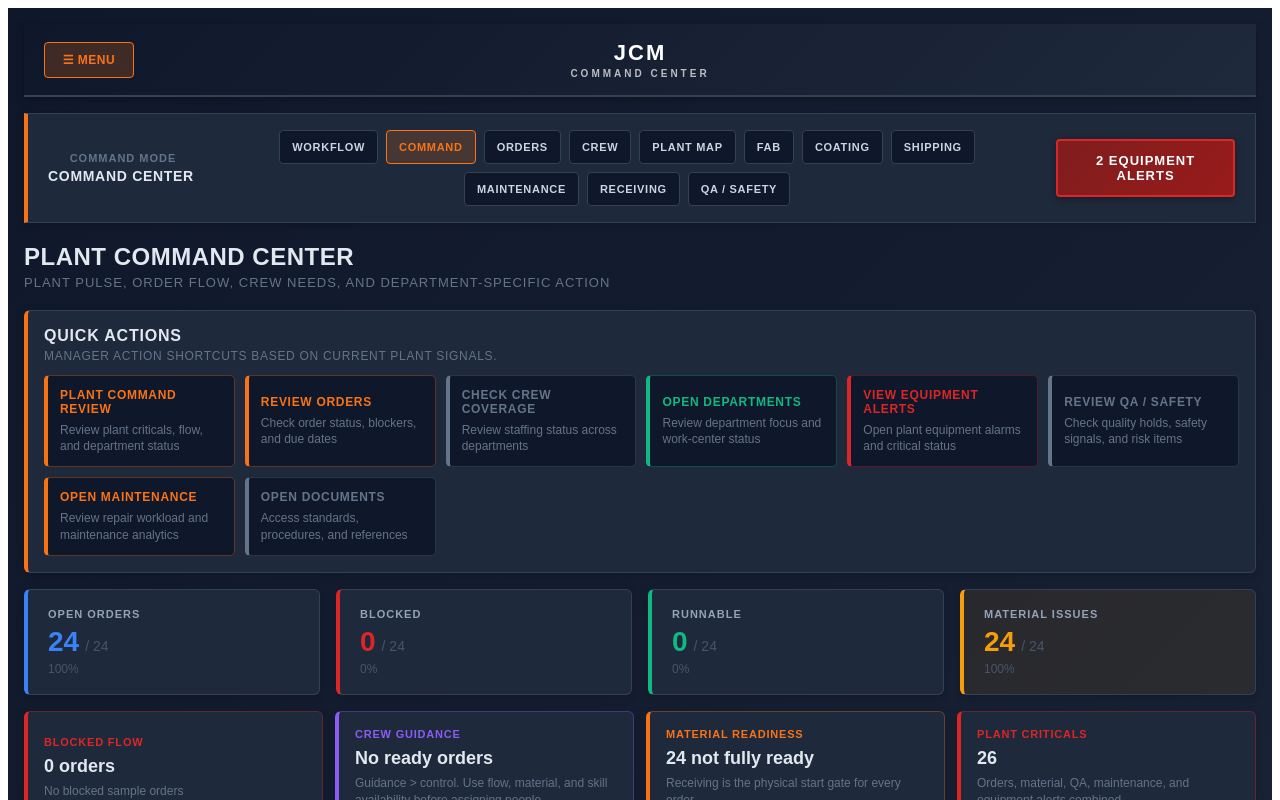
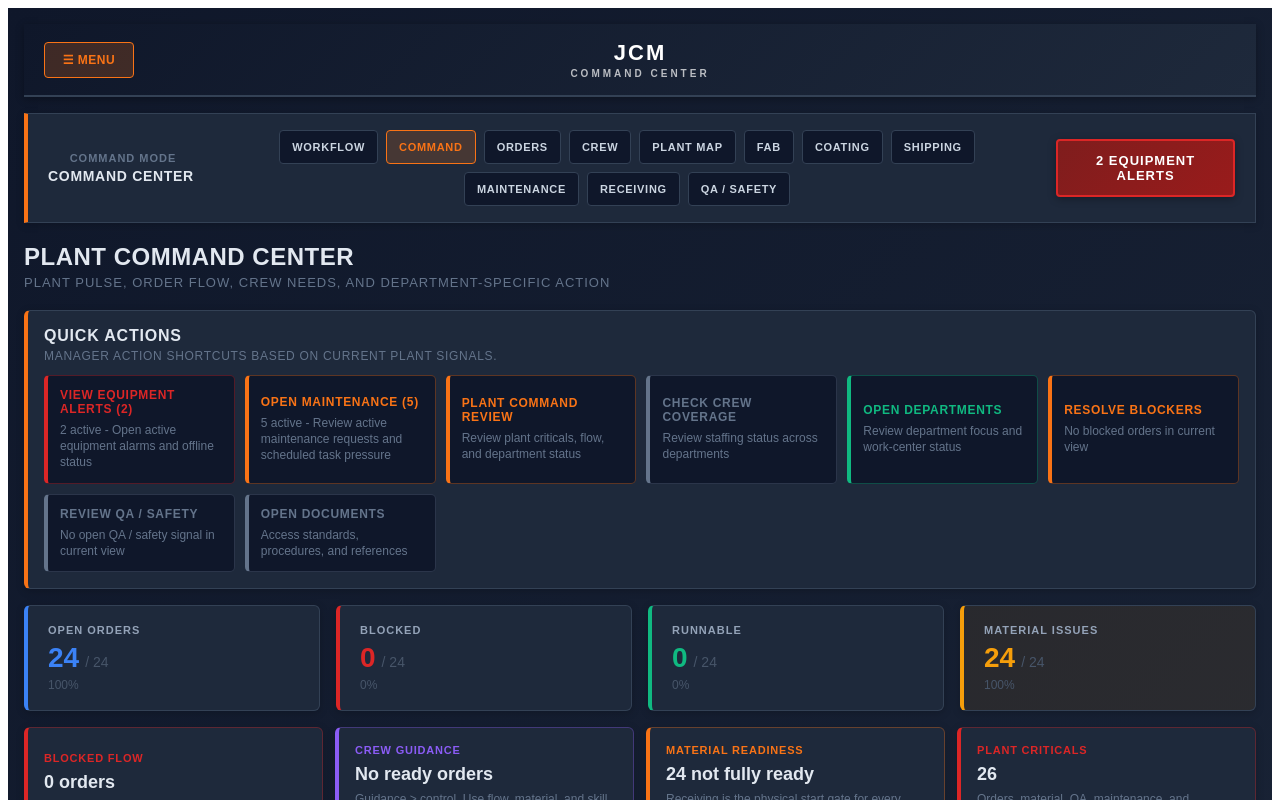
Before and after one commit to jcm-digital-coworker/JCM-Command-Center, a React (Vite) app: page / in a window 1280 px wide. Shown: the top 800 px of the page. Built offline with nearby package versions, Linux system fonts and the light colour scheme.

Commit message:
Make dashboard quick actions react to live problems

```diff
--- a/src/pages/DashboardPage.tsx
+++ b/src/pages/DashboardPage.tsx
@@ -29,6 +29,8 @@ type QuickAction = {
   detail: string;
   target: AppTab;
   tone: 'orange' | 'blue' | 'green' | 'red' | 'slate';
+  count?: number;
+  priority: number;
 };
 
 type QuickActionState = {
@@ -265,90 +267,160 @@ export default function DashboardPage({
 }
 
 function getQuickActionsForRole(roleView: RoleView, state: QuickActionState): QuickAction[] {
-  const alertTone = state.alertCount > 0 ? 'red' : 'green';
-  const maintenanceTone = state.activeTaskCount > 0 ? 'orange' : 'slate';
-  const qaTone = state.openRiskCount + state.qaHoldCount > 0 ? 'red' : 'slate';
-  const blockerTone = state.blockedOrderCount > 0 ? 'red' : 'orange';
-  const materialTone = state.materialIssueCount > 0 ? 'orange' : 'green';
+  const alertAction = createLiveAction(
+    'View Equipment Alerts',
+    'No active equipment alerts in current view',
+    'Open active equipment alarms and offline status',
+    'alerts',
+    state.alertCount,
+    'red',
+    'green',
+    5,
+  );
+  const maintenanceAction = createLiveAction(
+    'Open Maintenance',
+    'No active maintenance pressure in current view',
+    'Review active maintenance requests and scheduled task pressure',
+    'maintenance',
+    state.activeTaskCount,
+    'orange',
+    'slate',
+    4,
+  );
+  const qaAction = createLiveAction(
+    'Review QA / Safety',
+    'No open QA / safety signal in current view',
+    'Review quality holds, safety signals, and risk items',
+    'risk',
+    state.openRiskCount + state.qaHoldCount,
+    'red',
+    'slate',
+    5,
+  );
+  const blockerAction = createLiveAction(
+    'Resolve Blockers',
+    'No blocked orders in current view',
+    'Review blocked flow before assigning labor',
+    'orders',
+    state.blockedOrderCount,
+    'red',
+    'orange',
+    6,
+  );
+  const materialAction = createLiveAction(
+    'Resolve Material Issues',
+    'Material is clear in current view',
+    'Open receiving and material readiness issues',
+    'receiving',
+    state.materialIssueCount,
+    'orange',
+    'green',
+    5,
+  );
 
   if (roleView === 'Operator') {
-    return [
-      { label: 'View Work Queue', detail: 'Open assigned work and current station priorities', target: 'workflow', tone: 'orange' },
-      { label: 'Report Blocked Work', detail: 'Open workflow to review blocked orders and next action', target: 'workflow', tone: blockerTone },
-      { label: 'Request Material', detail: 'Open receiving and material readiness view', target: 'receiving', tone: materialTone },
-      { label: 'Call Maintenance', detail: 'Open maintenance requests and support status', target: 'maintenance', tone: maintenanceTone },
-      { label: 'Review QA / Safety', detail: 'Check quality holds and safety signals', target: 'risk', tone: qaTone },
-      { label: 'Open Documents', detail: 'Access procedures, standards, and references', target: 'documents', tone: 'slate' },
-    ];
+    return sortQuickActions([
+      { label: 'View Work Queue', detail: 'Open assigned work and current station priorities', target: 'workflow', tone: 'orange', priority: 3 },
+      { ...blockerAction, label: state.blockedOrderCount > 0 ? 'Report Blocked Work' : 'Review Blocker Status', target: 'workflow' },
+      { ...materialAction, label: state.materialIssueCount > 0 ? 'Request Material' : 'Check Material Status' },
+      { ...maintenanceAction, label: state.activeTaskCount > 0 ? 'Call Maintenance' : 'Maintenance Status' },
+      qaAction,
+      { label: 'Open Documents', detail: 'Access procedures, standards, and references', target: 'documents', tone: 'slate', priority: 1 },
+    ]);
   }
 
   if (roleView === 'Lead / Supervisor') {
-    return [
-      { label: 'Resolve Blockers', detail: 'Review blocked flow before assigning labor', target: 'orders', tone: blockerTone },
-      { label: 'Check Crew Coverage', detail: 'See available crew and coverage gaps', target: 'coverage', tone: 'orange' },
-      { label: 'Open Departments', detail: 'Review work-center focus and department status', target: 'plantMap', tone: 'green' },
-      { label: 'View Equipment Alerts', detail: 'Open active equipment alarms and status issues', target: 'alerts', tone: alertTone },
-      { label: 'Escalate Engineering', detail: 'Open orders for blueprint, routing, or release blockers', target: 'orders', tone: 'blue' },
-      { label: 'Open Maintenance', detail: 'Review requests and scheduled task pressure', target: 'maintenance', tone: maintenanceTone },
-    ];
+    return sortQuickActions([
+      blockerAction,
+      { label: 'Check Crew Coverage', detail: 'See available crew and coverage gaps', target: 'coverage', tone: state.blockedOrderCount > 0 ? 'orange' : 'slate', priority: 3 },
+      { label: 'Open Departments', detail: 'Review work-center focus and department status', target: 'plantMap', tone: 'green', priority: 2 },
+      alertAction,
+      { label: 'Escalate Engineering', detail: state.blockedOrderCount > 0 ? 'Check blueprint, routing, or release blockers' : 'Review engineering release status', target: 'orders', tone: 'blue', priority: state.blockedOrderCount > 0 ? 4 : 2 },
+      maintenanceAction,
+    ]);
   }
 
   if (roleView === 'Manager') {
-    return [
-      { label: 'Plant Command Review', detail: 'Review plant criticals, flow, and department status', target: 'dashboard', tone: 'orange' },
-      { label: 'Review Orders', detail: 'Check order status, blockers, and due dates', target: 'orders', tone: blockerTone },
-      { label: 'Check Crew Coverage', detail: 'Review staffing status across departments', target: 'coverage', tone: 'slate' },
-      { label: 'Open Departments', detail: 'Review department focus and work-center status', target: 'plantMap', tone: 'green' },
-      { label: 'View Equipment Alerts', detail: 'Open plant equipment alarms and critical status', target: 'alerts', tone: alertTone },
-      { label: 'Review QA / Safety', detail: 'Check quality holds, safety signals, and risk items', target: 'risk', tone: qaTone },
-      { label: 'Open Maintenance', detail: 'Review repair workload and maintenance analytics', target: 'maintenance', tone: maintenanceTone },
-      { label: 'Open Documents', detail: 'Access standards, procedures, and references', target: 'documents', tone: 'slate' },
-    ];
+    return sortQuickActions([
+      { label: 'Plant Command Review', detail: 'Review plant criticals, flow, and department status', target: 'dashboard', tone: state.blockedOrderCount + state.alertCount > 0 ? 'orange' : 'slate', priority: 2 },
+      blockerAction,
+      { label: 'Check Crew Coverage', detail: 'Review staffing status across departments', target: 'coverage', tone: 'slate', priority: 2 },
+      { label: 'Open Departments', detail: 'Review department focus and work-center status', target: 'plantMap', tone: 'green', priority: 2 },
+      alertAction,
+      qaAction,
+      maintenanceAction,
+      { label: 'Open Documents', detail: 'Access standards, procedures, and references', target: 'documents', tone: 'slate', priority: 1 },
+    ]);
   }
 
   if (roleView === 'Maintenance') {
-    return [
-      { label: 'Open Maintenance', detail: 'Review active requests, tasks, and analytics', target: 'maintenance', tone: maintenanceTone },
-      { label: 'View Equipment Alerts', detail: 'Open equipment alarms and offline status', target: 'alerts', tone: alertTone },
-      { label: 'Review Work Queue', detail: 'Check workflow impact before taking equipment down', target: 'workflow', tone: blockerTone },
-      { label: 'Open Equipment', detail: 'Review equipment status and detail cards', target: 'machines', tone: 'blue' },
-      { label: 'Check QA / Safety', detail: 'Review safety-related risk signals', target: 'risk', tone: qaTone },
-      { label: 'Open Documents', detail: 'Access procedures, standards, and references', target: 'documents', tone: 'slate' },
-    ];
+    return sortQuickActions([
+      maintenanceAction,
+      alertAction,
+      { ...blockerAction, label: 'Review Work Queue', detail: state.blockedOrderCount > 0 ? 'Check workflow impact before taking equipment down' : 'Check production impact before maintenance work', target: 'workflow' },
+      { label: 'Open Equipment', detail: 'Review equipment status and detail cards', target: 'machines', tone: 'blue', priority: 3 },
+      qaAction,
+      { label: 'Open Documents', detail: 'Access procedures, standards, and references', target: 'documents', tone: 'slate', priority: 1 },
+    ]);
   }
 
   if (roleView === 'Forklift / Receiving') {
-    return [
-      { label: 'Open Receiving', detail: 'Review inbound, staged, ready, and held material', target: 'receiving', tone: materialTone },
-      { label: 'Request Queue', detail: 'Check material requests from production departments', target: 'receiving', tone: 'orange' },
-      { label: 'View Work Queue', detail: 'Review orders waiting on receiving or material movement', target: 'workflow', tone: blockerTone },
-      { label: 'Check Crew Coverage', detail: 'Review receiving and forklift coverage status', target: 'coverage', tone: 'slate' },
-      { label: 'Open Orders', detail: 'Review material status by order', target: 'orders', tone: 'blue' },
-      { label: 'View Equipment Alerts', detail: 'Open active equipment alerts affecting movement', target: 'alerts', tone: alertTone },
-    ];
+    return sortQuickActions([
+      { ...materialAction, label: state.materialIssueCount > 0 ? 'Open Material Issues' : 'Open Receiving' },
+      { label: 'Request Queue', detail: 'Check material requests from production departments', target: 'receiving', tone: state.materialIssueCount > 0 ? 'orange' : 'slate', priority: state.materialIssueCount > 0 ? 4 : 2 },
+      { ...blockerAction, label: 'View Work Queue', detail: state.blockedOrderCount > 0 ? 'Review orders waiting on receiving or movement' : 'Review orders near receiving handoff', target: 'workflow' },
+      { label: 'Check Crew Coverage', detail: 'Review receiving and forklift coverage status', target: 'coverage', tone: 'slate', priority: 2 },
+      { label: 'Open Orders', detail: 'Review material status by order', target: 'orders', tone: 'blue', priority: 2 },
+      alertAction,
+    ]);
   }
 
   if (roleView === 'QA') {
-    return [
-      { label: 'Review QA / Safety', detail: 'Open quality holds, safety signals, and risk items', target: 'risk', tone: qaTone },
-      { label: 'Open QA Department', detail: 'Review QA department cards and station signals', target: 'qa', tone: 'blue' },
-      { label: 'Review Orders', detail: 'Check order quality status and release blockers', target: 'orders', tone: blockerTone },
-      { label: 'Open Documents', detail: 'Access standards, inspection references, and procedures', target: 'documents', tone: 'slate' },
-      { label: 'Check Crew Coverage', detail: 'Review QA coverage and available support', target: 'coverage', tone: 'slate' },
-      { label: 'View Equipment Alerts', detail: 'Open equipment status that may affect inspection flow', target: 'alerts', tone: alertTone },
-    ];
+    return sortQuickActions([
+      qaAction,
+      { label: 'Open QA Department', detail: 'Review QA department cards and station signals', target: 'qa', tone: 'blue', priority: 3 },
+      blockerAction,
+      { label: 'Open Documents', detail: 'Access standards, inspection references, and procedures', target: 'documents', tone: 'slate', priority: 2 },
+      { label: 'Check Crew Coverage', detail: 'Review QA coverage and available support', target: 'coverage', tone: 'slate', priority: 2 },
+      alertAction,
+    ]);
   }
 
-  return [
-    { label: 'View Work Queue', detail: 'Open current workflow and station priorities', target: 'workflow', tone: 'orange' },
-    { label: 'Find Order', detail: 'Review order status, blockers, and routing', target: 'orders', tone: 'blue' },
-    { label: 'Open Departments', detail: 'Use department focus cards and work-center view', target: 'plantMap', tone: 'green' },
-    { label: 'Check Crew Coverage', detail: 'See available crew and coverage status', target: 'coverage', tone: 'slate' },
-    { label: 'View Equipment Alerts', detail: 'Open active equipment alarms and status issues', target: 'alerts', tone: alertTone },
-    { label: 'Open Maintenance', detail: 'Review requests, scheduled tasks, and analytics', target: 'maintenance', tone: maintenanceTone },
-    { label: 'Review QA / Safety', detail: 'Open risk, quality, and safety signals', target: 'risk', tone: qaTone },
-    { label: 'Open Documents', detail: 'Access standards, procedures, and references', target: 'documents', tone: 'slate' },
-  ];
+  return sortQuickActions([
+    { label: 'View Work Queue', detail: 'Open current workflow and station priorities', target: 'workflow', tone: 'orange', priority: 3 },
+    blockerAction,
+    materialAction,
+    { label: 'Open Departments', detail: 'Use department focus cards and work-center view', target: 'plantMap', tone: 'green', priority: 2 },
+    { label: 'Check Crew Coverage', detail: 'See available crew and coverage status', target: 'coverage', tone: 'slate', priority: 2 },
+    alertAction,
+    maintenanceAction,
+    qaAction,
+    { label: 'Open Documents', detail: 'Access standards, procedures, and references', target: 'documents', tone: 'slate', priority: 1 },
+  ]);
+}
+
+function createLiveAction(
+  label: string,
+  clearDetail: string,
+  activeDetail: string,
+  target: AppTab,
+  count: number,
+  activeTone: QuickAction['tone'],
+  clearTone: QuickAction['tone'],
+  activePriority: number,
+): QuickAction {
+  return {
+    label,
+    detail: count > 0 ? `${count} active - ${activeDetail}` : clearDetail,
+    target,
+    count: count > 0 ? count : undefined,
+    tone: count > 0 ? activeTone : clearTone,
+    priority: count > 0 ? activePriority : 1,
+  };
+}
+
+function sortQuickActions(actions: QuickAction[]): QuickAction[] {
+  return [...actions].sort((a, b) => b.priority - a.priority);
 }
 
 function QuickActionsPanel({ roleView, actions, onGoToTab, theme }: { roleView: RoleView; actions: QuickAction[]; onGoToTab: (tab: AppTab) => void; theme: 'dark' | 'light' }) {
@@ -368,7 +440,10 @@ function QuickActionsPanel({ roleView, actions, onGoToTab, theme }: { roleView:
             style={getQuickActionButtonStyle(theme, action.tone)}
             onClick={() => onGoToTab(action.target)}
           >
-            <span style={getQuickActionLabelStyle(action.tone)}>{action.label}</span>
+            <span style={getQuickActionLabelStyle(action.tone)}>
+              {action.label}
+              {action.count ? ` (${action.count})` : ''}
+            </span>
             <span style={quickActionDetailStyle}>{action.detail}</span>
           </button>
         ))}
```
